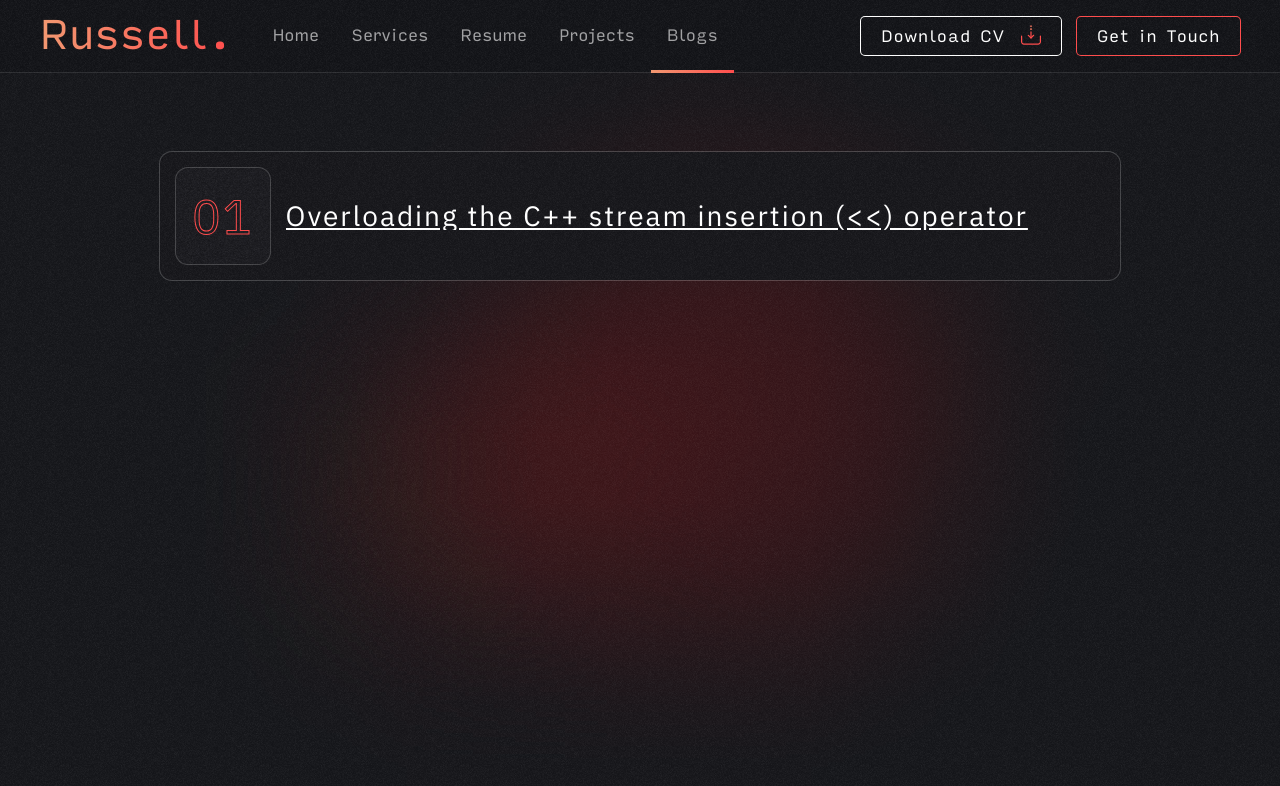
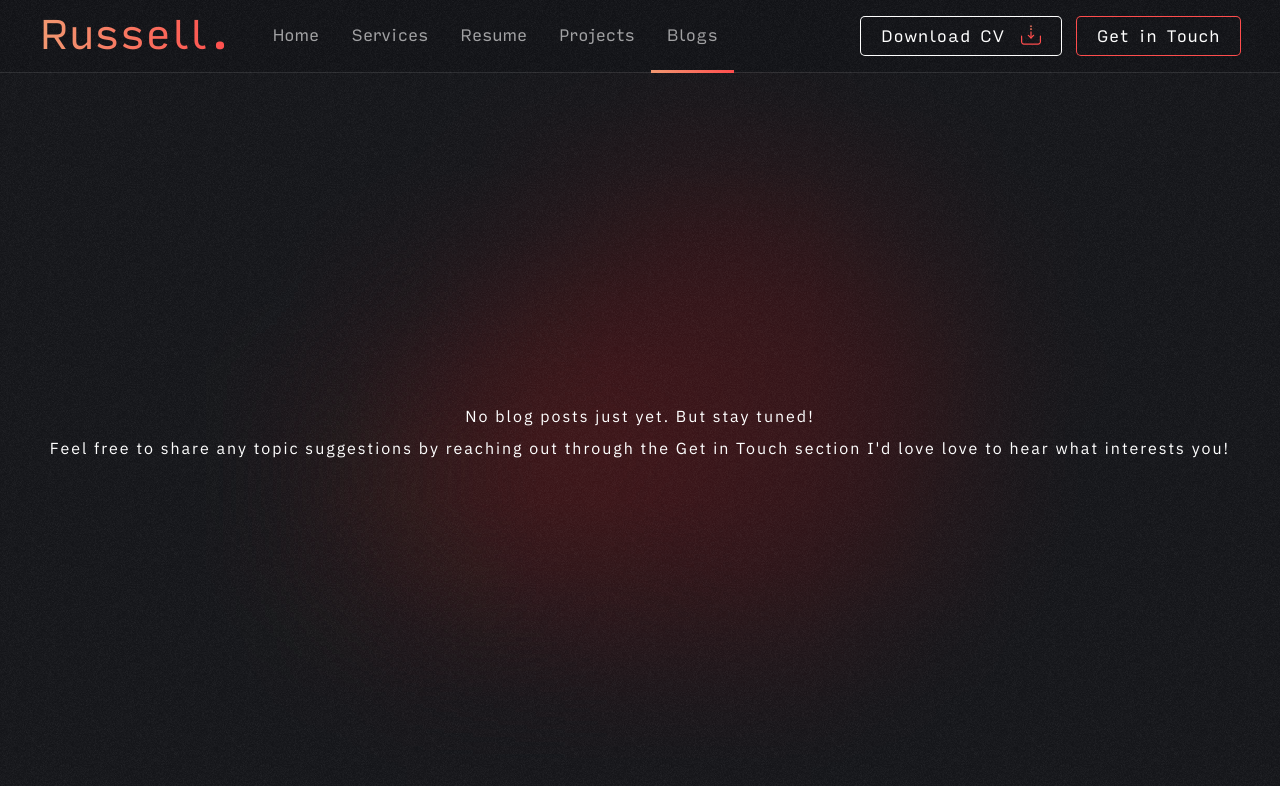
Before and after one commit to ellrussbest/portfolio, a Next.js app: page /blogs in a window 1280 px wide. Shown: the top 786 px of the page. Built offline with nearby package versions, Linux system fonts and the light colour scheme.

Commit message:
removed the test blogs

```diff
--- a/app/blogs/blog_blog.ts
+++ b/app/blogs/blog_blog.ts
@@ -8,10 +8,6 @@ interface Iblogs {
 }
 
 const blogs: Iblogs = {
-  "01": {
-    url: "https://reasonforcpp.blogspot.com/2024/11/why-you-should-always-consider-c.html",
-    description: "Overloading the C++ stream insertion (<<) operator",
-  },
 };
 
 export default blogs;
```
